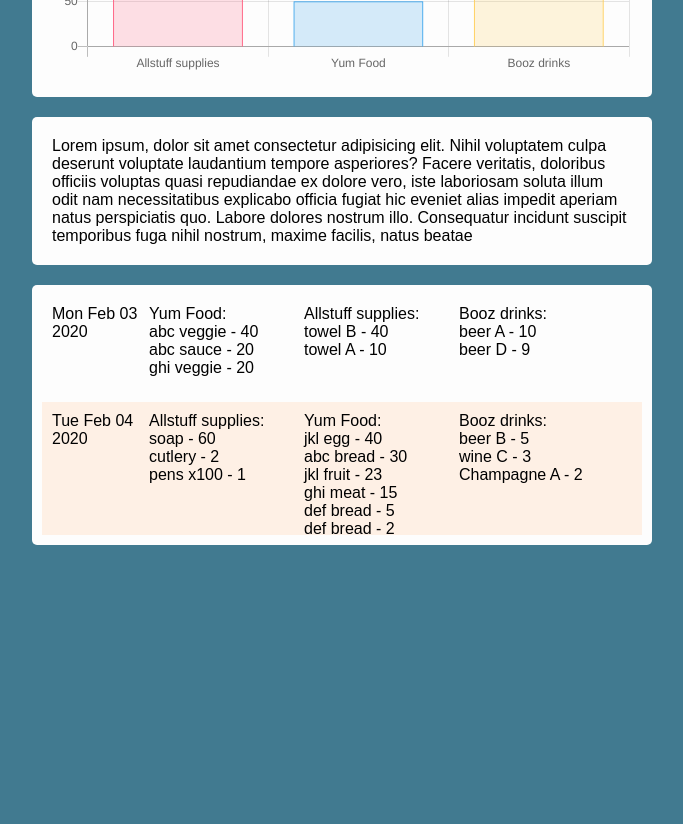
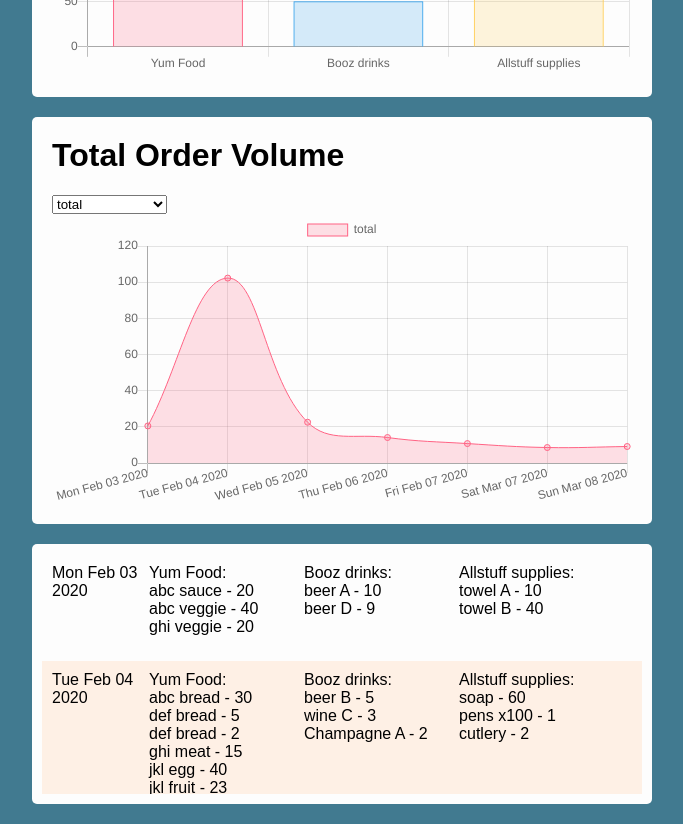
Before and after one commit to maxilukowski/hotel-dashboard, a React (Create React App) app: page / in a window 1280 px wide. Shown: the part 540-1364 px from the top of the page, without its empty margins (318-1001 px from the left). Before the commit the page ends 1105 px from the top, so only its background shows below. Built offline with nearby package versions, Linux system fonts and the light colour scheme.

Commit message:
Add totalOrderVolumeCard and lift filtered db up

```diff
--- a/src/App.js
+++ b/src/App.js
@@ -6,6 +6,20 @@ import TotalOrderVolumeCard from './components/totalOrderVolume/TotalorderVolume
 import SuppliersRankingCard from './components/suppliersRanking/SuppliersRankingCard'
 import TopThreeCard from './components/topThree/TopThreeCard'
 import data from './AVISIO frontend challenge orders.json'
+
+const convertedDates = data.map((entry) => {
+  const deliveryDate = new Date(entry.deliveryDate)
+
+  return {
+    ...entry,
+    deliveryDate,
+    formattedDeliveryDate: deliveryDate.toDateString(),
+  }
+})
+
+const sortedData = convertedDates.sort(
+  (a, b) => a.deliveryDate - b.deliveryDate
+)
 
 const cardComponents = [
   {
@@ -51,7 +65,9 @@ function App() {
                         {...provided.dragHandleProps}
                         ref={provided.innerRef}
                       >
-                        {React.createElement(cardName, { data })}
+                        {React.createElement(cardName, {
+                          data: sortedData,
+                        })}
                       </StyledLi>
                     )}
                   </Draggable>
--- a/src/components/incomingDeliveries/DeliveryDates.js
+++ b/src/components/incomingDeliveries/DeliveryDates.js
@@ -5,18 +5,20 @@ import Supplier from './Supplier'
 const DeliveryDate = ({ deliveriesByDayBySupplier }) => {
   return (
     <>
-      {Object.keys(deliveriesByDayBySupplier).map((deliveryDate, index) => {
+      {Object.keys(deliveriesByDayBySupplier).map(
+        (formattedDeliveryDate, index) => {
           return (
             <Wrapper key={index}>
-            <DeliveryDateDiv>
-              {new Date(deliveryDate).toDateString()}
-            </DeliveryDateDiv>
+              <DeliveryDateDiv>{formattedDeliveryDate}</DeliveryDateDiv>
               <Supplier
-              deliveriesByDay={deliveriesByDayBySupplier[deliveryDate]}
+                deliveriesByDay={
+                  deliveriesByDayBySupplier[formattedDeliveryDate]
+                }
               />
             </Wrapper>
           )
-      })}
+        }
+      )}
     </>
   )
 }
--- a/src/components/incomingDeliveries/IncomingDeliveriesCard.js
+++ b/src/components/incomingDeliveries/IncomingDeliveriesCard.js
@@ -3,7 +3,7 @@ import styled from 'styled-components'
 import DeliveryDates from './DeliveryDates'
 
 const IncomingDeliveriesCard = ({ data }) => {
-  const convertedDates = data.map((entry) => {
+  /*   const convertedDates = data.map((entry) => {
     const deliveryDate = new Date(entry.deliveryDate)
 
     return { ...entry, deliveryDate }
@@ -11,17 +11,19 @@ const IncomingDeliveriesCard = ({ data }) => {
 
   const sortedData = convertedDates.sort(
     (a, b) => a.deliveryDate - b.deliveryDate
-  )
+  ) */
 
   const deliveriesByDayBySupplier = {}
-  sortedData.forEach(({ deliveryDate, supplier, productName, quantity }) => {
-    if (!deliveriesByDayBySupplier.hasOwnProperty(deliveryDate)) {
-      deliveriesByDayBySupplier[deliveryDate] = {}
+  data.forEach(({ formattedDeliveryDate, supplier, productName, quantity }) => {
+    if (!deliveriesByDayBySupplier.hasOwnProperty(formattedDeliveryDate)) {
+      deliveriesByDayBySupplier[formattedDeliveryDate] = {}
     }
-    if (!deliveriesByDayBySupplier[deliveryDate].hasOwnProperty(supplier)) {
-      deliveriesByDayBySupplier[deliveryDate][supplier] = []
+    if (
+      !deliveriesByDayBySupplier[formattedDeliveryDate].hasOwnProperty(supplier)
+    ) {
+      deliveriesByDayBySupplier[formattedDeliveryDate][supplier] = []
     }
-    deliveriesByDayBySupplier[deliveryDate][supplier].push({
+    deliveriesByDayBySupplier[formattedDeliveryDate][supplier].push({
       productName,
       quantity,
     })
--- a/src/components/topThree/TopThreeListByQuantity.js
+++ b/src/components/topThree/TopThreeListByQuantity.js
@@ -2,7 +2,7 @@ import React from 'react'
 
 const TopThreeListByQuantity = ({ data }) => {
   const compare = (a, b) => b.quantity - a.quantity
-  const sortedData = data.sort(compare)
+  const sortedData = [...data].sort(compare)
   const topThreeEntries = sortedData.slice(0, 3)
 
   return (
--- a/src/components/topThree/TopThreeListByValue.js
+++ b/src/components/topThree/TopThreeListByValue.js
@@ -3,7 +3,7 @@ import data from './../../AVISIO frontend challenge orders.json'
 
 const TopThreeListByValue = () => {
   const compare = (a, b) => b.quantity * b.price - a.quantity * a.price
-  const sortedData = data.sort(compare)
+  const sortedData = [...data].sort(compare)
   const topThreeEntries = sortedData.slice(0, 3)
 
   return (
--- a/src/components/totalOrderVolume/TotalorderVolumeCard.js
+++ b/src/components/totalOrderVolume/TotalorderVolumeCard.js
@@ -1,18 +1,95 @@
-import React from 'react'
+import React, { useState } from 'react'
 import styled from 'styled-components'
+import { Line } from 'react-chartjs-2'
+import PropTypes from 'prop-types'
 
-const TotalOrderVolumeCard = () => {
+const TotalOrderVolumeCard = ({ data }) => {
+  const [appliedFilter, setAppliedFilter] = useState('total')
+  const timeSpan = [
+    ...new Set(data.map((entry) => entry.formattedDeliveryDate)),
+  ]
+
+  const filteredSelectboxOptions = [
+    ...new Set(data.map((entry) => entry.supplier)),
+    ...new Set(data.map((entry) => entry.productCategory1)),
+    ...new Set(data.map((entry) => entry.productCategory2)),
+    ...['total'],
+  ]
+
+  function appliedFilterExists(entry, appliedFilter) {
+    return (
+      entry.productCategory1 === appliedFilter ||
+      entry.productCategory2 === appliedFilter ||
+      entry.supplier === appliedFilter
+    )
+  }
+
+  const orderVolume = []
+  const filteredData =
+    appliedFilter === 'total'
+      ? [...data]
+      : [...data.filter((entry) => appliedFilterExists(entry, appliedFilter))]
+
+  timeSpan.forEach((formattedDeliveryDate, index) => {
+    const entriesPerDay = filteredData.filter((entry) => {
+      return formattedDeliveryDate === entry.formattedDeliveryDate
+    })
+
+    const sumOfDay = entriesPerDay.reduce((sum, current) => {
+      return sum + Number(current.price)
+    }, 0)
+    orderVolume[index] = sumOfDay
+  })
+
   return (
     <Wrapper>
-      Lorem ipsum, dolor sit amet consectetur adipisicing elit. Nihil voluptatem
-      culpa deserunt voluptate laudantium tempore asperiores? Facere veritatis,
-      doloribus officiis voluptas quasi repudiandae ex dolore vero, iste
-      laboriosam soluta illum odit nam necessitatibus explicabo officia fugiat
-      hic eveniet alias impedit aperiam natus perspiciatis quo. Labore dolores
-      nostrum illo. Consequatur incidunt suscipit temporibus fuga nihil nostrum,
-      maxime facilis, natus beatae
+      <h1>Total Order Volume</h1>
+      <select
+        value={appliedFilter}
+        onChange={(e) => setAppliedFilter(e.target.value)}
+      >
+        {filteredSelectboxOptions.map((entry, index) => {
+          return (
+            <option key={index} value={entry}>
+              {entry}
+            </option>
+          )
+        })}
+      </select>
+      <div>
+        <Line
+          data={{
+            labels: timeSpan,
+            datasets: [
+              {
+                label: appliedFilter,
+                data: orderVolume,
+                backgroundColor: 'rgba(255, 99, 132, 0.2)',
+                borderColor: 'rgba(255, 99, 132, 1)',
+
+                borderWidth: 1,
+              },
+            ],
+          }}
+          options={{
+            scales: {
+              yAxes: [
+                {
+                  ticks: {
+                    beginAtZero: true,
+                  },
+                },
+              ],
+            },
+          }}
+        />
+      </div>
     </Wrapper>
   )
+}
+
+TotalOrderVolumeCard.propTypes = {
+  data: PropTypes.array.isRequired,
 }
 
 export default TotalOrderVolumeCard
```
Lines whose indentation alone changed are shown as unchanged.
